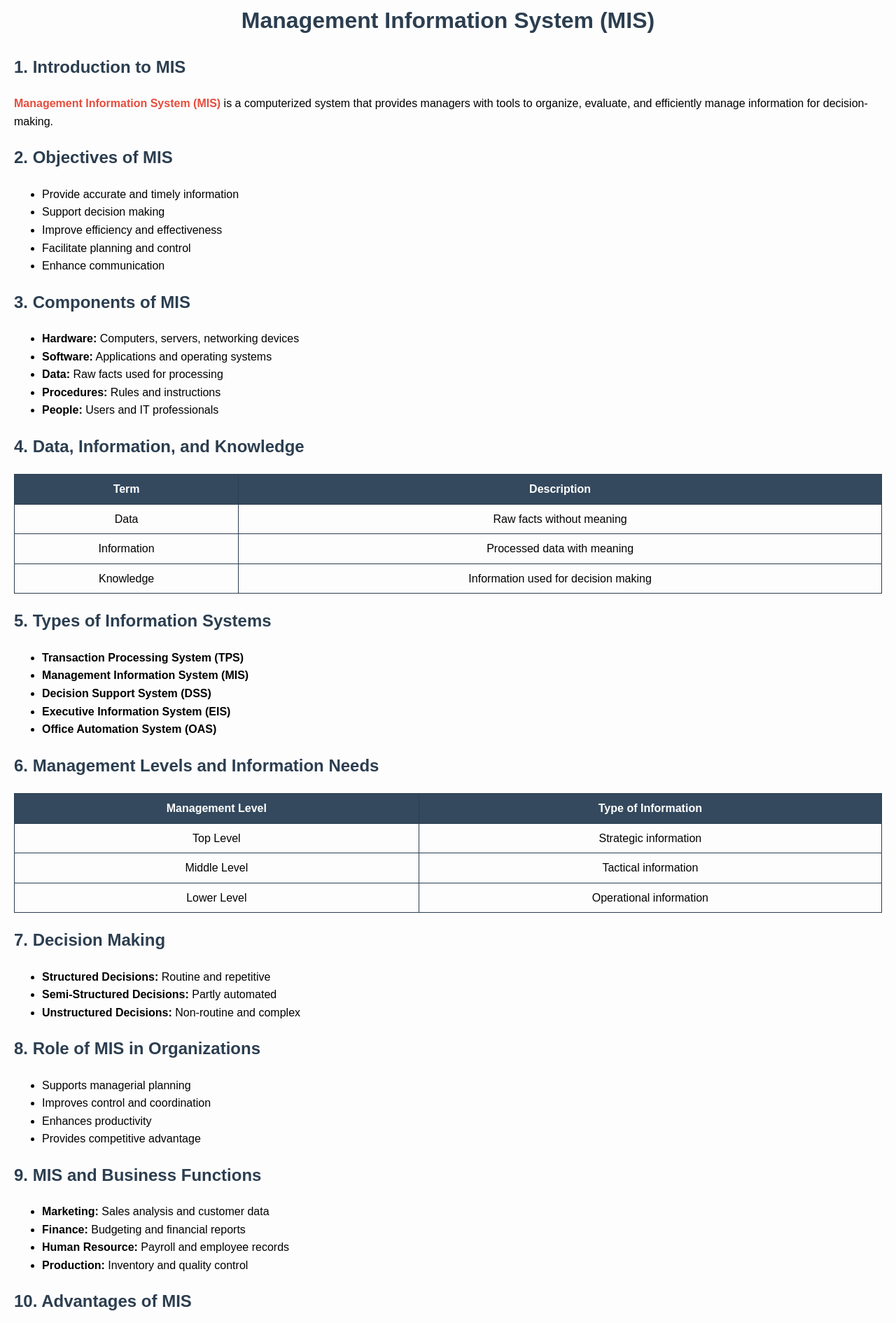
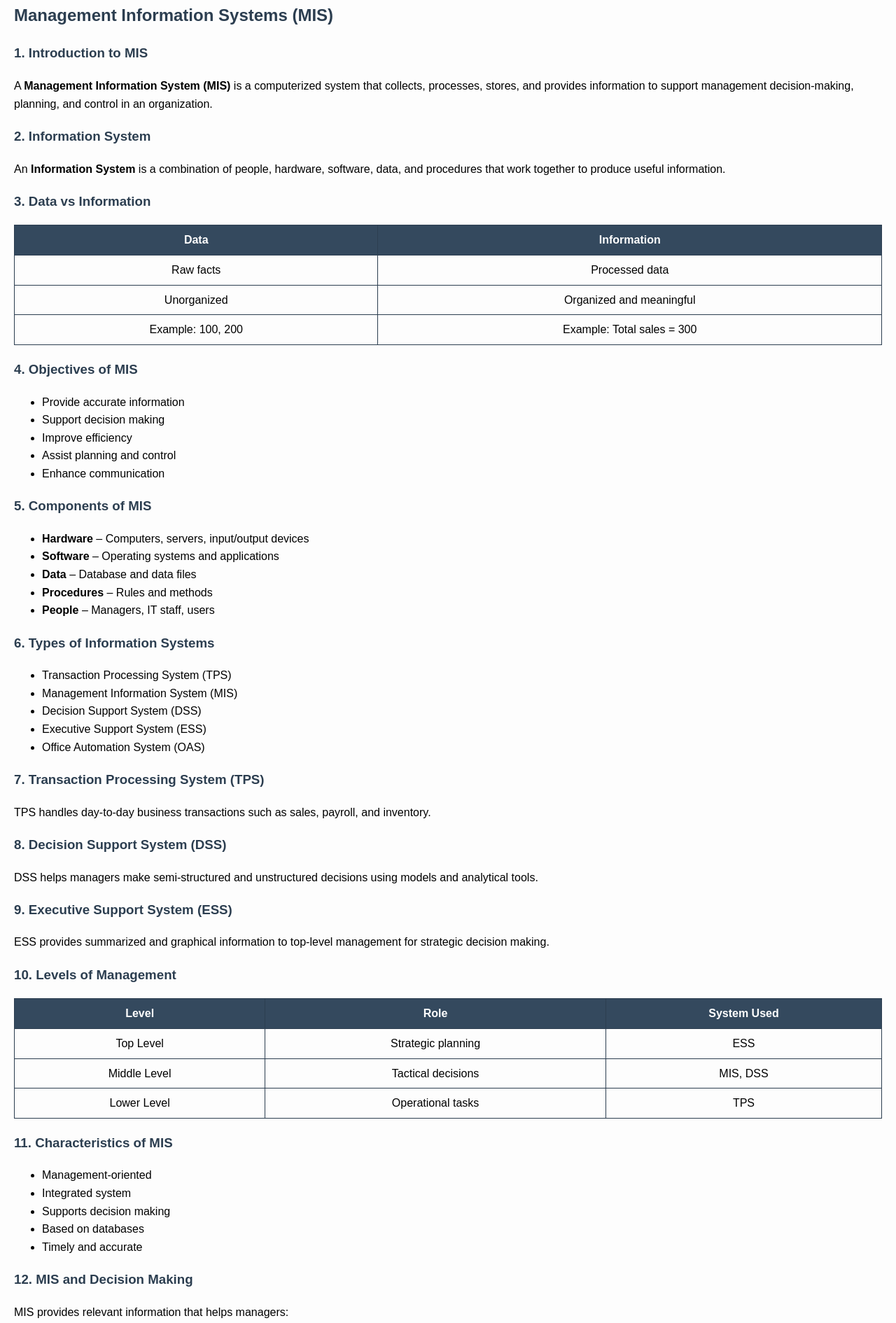
Before and after one commit to ismaiza/bsit-notes-website, a plain HTML site: page Management-Information System.html in a window 1280 px wide. Shown: the part 17-1907 px from the top of the page at 70% size. Drawn offline with Linux system fonts and the light colour scheme.

Commit message:
Update Management-Information System.html

```diff
--- a/Management-Information System.html
+++ b/Management-Information System.html
@@ -44,142 +44,201 @@
 </head>
 <body>
 
-<h1>Management Information System (MIS)</h1>
+<h2>Management Information Systems (MIS)</h2>
 
-<h2>1. Introduction to MIS</h2>
+<h3>1. Introduction to MIS</h3>
 <p>
-<span class="important">Management Information System (MIS)</span> is a computerized system that provides managers with tools to organize, evaluate, and efficiently manage information for decision-making.
+A <strong>Management Information System (MIS)</strong> is a computerized system
+that collects, processes, stores, and provides information to support
+management decision-making, planning, and control in an organization.
 </p>
 
-<h2>2. Objectives of MIS</h2>
+<h3>2. Information System</h3>
+<p>
+An <strong>Information System</strong> is a combination of people, hardware,
+software, data, and procedures that work together to produce useful
+information.
+</p>
+
+<h3>3. Data vs Information</h3>
+<table border="1" cellpadding="5">
+<tr>
+<th>Data</th>
+<th>Information</th>
+</tr>
+<tr>
+<td>Raw facts</td>
+<td>Processed data</td>
+</tr>
+<tr>
+<td>Unorganized</td>
+<td>Organized and meaningful</td>
+</tr>
+<tr>
+<td>Example: 100, 200</td>
+<td>Example: Total sales = 300</td>
+</tr>
+</table>
+
+<h3>4. Objectives of MIS</h3>
 <ul>
-    <li>Provide accurate and timely information</li>
+<li>Provide accurate information</li>
 <li>Support decision making</li>
-    <li>Improve efficiency and effectiveness</li>
-    <li>Facilitate planning and control</li>
+<li>Improve efficiency</li>
+<li>Assist planning and control</li>
 <li>Enhance communication</li>
 </ul>
 
-<h2>3. Components of MIS</h2>
+<h3>5. Components of MIS</h3>
 <ul>
-    <li><strong>Hardware:</strong> Computers, servers, networking devices</li>
-    <li><strong>Software:</strong> Applications and operating systems</li>
-    <li><strong>Data:</strong> Raw facts used for processing</li>
-    <li><strong>Procedures:</strong> Rules and instructions</li>
-    <li><strong>People:</strong> Users and IT professionals</li>
+<li><strong>Hardware</strong> – Computers, servers, input/output devices</li>
+<li><strong>Software</strong> – Operating systems and applications</li>
+<li><strong>Data</strong> – Database and data files</li>
+<li><strong>Procedures</strong> – Rules and methods</li>
+<li><strong>People</strong> – Managers, IT staff, users</li>
 </ul>
 
-<h2>4. Data, Information, and Knowledge</h2>
-<table>
+<h3>6. Types of Information Systems</h3>
+<ul>
+<li>Transaction Processing System (TPS)</li>
+<li>Management Information System (MIS)</li>
+<li>Decision Support System (DSS)</li>
+<li>Executive Support System (ESS)</li>
+<li>Office Automation System (OAS)</li>
+</ul>
+
+<h3>7. Transaction Processing System (TPS)</h3>
+<p>
+TPS handles day-to-day business transactions such as sales, payroll,
+and inventory.
+</p>
+
+<h3>8. Decision Support System (DSS)</h3>
+<p>
+DSS helps managers make semi-structured and unstructured decisions
+using models and analytical tools.
+</p>
+
+<h3>9. Executive Support System (ESS)</h3>
+<p>
+ESS provides summarized and graphical information to top-level
+management for strategic decision making.
+</p>
+
+<h3>10. Levels of Management</h3>
+<table border="1" cellpadding="5">
 <tr>
-        <th>Term</th>
-        <th>Description</th>
+<th>Level</th>
+<th>Role</th>
+<th>System Used</th>
 </tr>
 <tr>
-        <td>Data</td>
-        <td>Raw facts without meaning</td>
+<td>Top Level</td>
+<td>Strategic planning</td>
+<td>ESS</td>
 </tr>
 <tr>
-        <td>Information</td>
-        <td>Processed data with meaning</td>
+<td>Middle Level</td>
+<td>Tactical decisions</td>
+<td>MIS, DSS</td>
 </tr>
 <tr>
-        <td>Knowledge</td>
-        <td>Information used for decision making</td>
+<td>Lower Level</td>
+<td>Operational tasks</td>
+<td>TPS</td>
 </tr>
 </table>
 
-<h2>5. Types of Information Systems</h2>
+<h3>11. Characteristics of MIS</h3>
 <ul>
-    <li><strong>Transaction Processing System (TPS)</strong></li>
-    <li><strong>Management Information System (MIS)</strong></li>
-    <li><strong>Decision Support System (DSS)</strong></li>
-    <li><strong>Executive Information System (EIS)</strong></li>
-    <li><strong>Office Automation System (OAS)</strong></li>
+<li>Management-oriented</li>
+<li>Integrated system</li>
+<li>Supports decision making</li>
+<li>Based on databases</li>
+<li>Timely and accurate</li>
 </ul>
 
-<h2>6. Management Levels and Information Needs</h2>
-<table>
+<h3>12. MIS and Decision Making</h3>
+<p>
+MIS provides relevant information that helps managers:
+</p>
+<ul>
+<li>Identify problems</li>
+<li>Evaluate alternatives</li>
+<li>Make informed decisions</li>
+</ul>
+
+<h3>13. Advantages of MIS</h3>
+<ul>
+<li>Improves productivity</li>
+<li>Better decision making</li>
+<li>Efficient data management</li>
+<li>Improved coordination</li>
+<li>Cost reduction</li>
+</ul>
+
+<h3>14. Disadvantages of MIS</h3>
+<ul>
+<li>High implementation cost</li>
+<li>Requires skilled personnel</li>
+<li>Security risks</li>
+<li>Dependency on technology</li>
+</ul>
+
+<h3>15. Applications of MIS</h3>
+<ul>
+<li>Banking systems</li>
+<li>Hospital management</li>
+<li>Educational institutions</li>
+<li>Inventory management</li>
+<li>Human resource management</li>
+</ul>
+
+<h3>16. MIS Security and Control</h3>
+<ul>
+<li>User authentication</li>
+<li>Access control</li>
+<li>Data backup</li>
+<li>Encryption</li>
+</ul>
+
+<h3>17. Challenges of MIS</h3>
+<ul>
+<li>Data quality issues</li>
+<li>User resistance</li>
+<li>System maintenance</li>
+<li>Rapid technological changes</li>
+</ul>
+
+<h3>18. Role of MIS in Organizations</h3>
+<p>
+MIS plays a vital role in achieving organizational goals by
+providing timely, relevant, and accurate information.
+</p>
+
+<h3>19. MIS vs DSS</h3>
+<table border="1" cellpadding="5">
 <tr>
-        <th>Management Level</th>
-        <th>Type of Information</th>
+<th>MIS</th>
+<th>DSS</th>
 </tr>
 <tr>
-        <td>Top Level</td>
-        <td>Strategic information</td>
+<td>Routine decisions</td>
+<td>Non-routine decisions</td>
 </tr>
 <tr>
-        <td>Middle Level</td>
-        <td>Tactical information</td>
+<td>Structured</td>
+<td>Semi-structured</td>
 </tr>
 <tr>
-        <td>Lower Level</td>
-        <td>Operational information</td>
+<td>Reports</td>
+<td>Models and analysis</td>
 </tr>
 </table>
 
-<h2>7. Decision Making</h2>
-<ul>
-    <li><strong>Structured Decisions:</strong> Routine and repetitive</li>
-    <li><strong>Semi-Structured Decisions:</strong> Partly automated</li>
-    <li><strong>Unstructured Decisions:</strong> Non-routine and complex</li>
-</ul>
-
-<h2>8. Role of MIS in Organizations</h2>
-<ul>
-    <li>Supports managerial planning</li>
-    <li>Improves control and coordination</li>
-    <li>Enhances productivity</li>
-    <li>Provides competitive advantage</li>
-</ul>
-
-<h2>9. MIS and Business Functions</h2>
-<ul>
-    <li><strong>Marketing:</strong> Sales analysis and customer data</li>
-    <li><strong>Finance:</strong> Budgeting and financial reports</li>
-    <li><strong>Human Resource:</strong> Payroll and employee records</li>
-    <li><strong>Production:</strong> Inventory and quality control</li>
-</ul>
-
-<h2>10. Advantages of MIS</h2>
-<ul>
-    <li>Better decision making</li>
-    <li>Improved efficiency</li>
-    <li>Accurate reporting</li>
-    <li>Time saving</li>
-</ul>
-
-<h2>11. Limitations of MIS</h2>
-<ul>
-    <li>High implementation cost</li>
-    <li>Requires skilled staff</li>
-    <li>Depends on data quality</li>
-    <li>Security risks</li>
-</ul>
-
-<h2>12. MIS Security and Ethics</h2>
-<ul>
-    <li>Data confidentiality</li>
-    <li>Access control</li>
-    <li>Data integrity</li>
-    <li>Ethical use of information</li>
-</ul>
-
-<h2>13. Future Trends in MIS</h2>
-<ul>
-    <li>Artificial Intelligence</li>
-    <li>Big Data Analytics</li>
-    <li>Cloud Computing</li>
-    <li>Mobile Information Systems</li>
-</ul>
-
-<h2>14. Exam Tips</h2>
-<ul>
-    <li>Understand MIS definition and objectives</li>
-    <li>Learn types of information systems</li>
-    <li>Remember management levels</li>
-    <li>Practice advantages and limitations</li>
+<p><strong> Management Information Systems Notes</strong></p>
 </ul>
 
 </body>
+
 </html>
```
Lines whose indentation alone changed are shown as unchanged.
